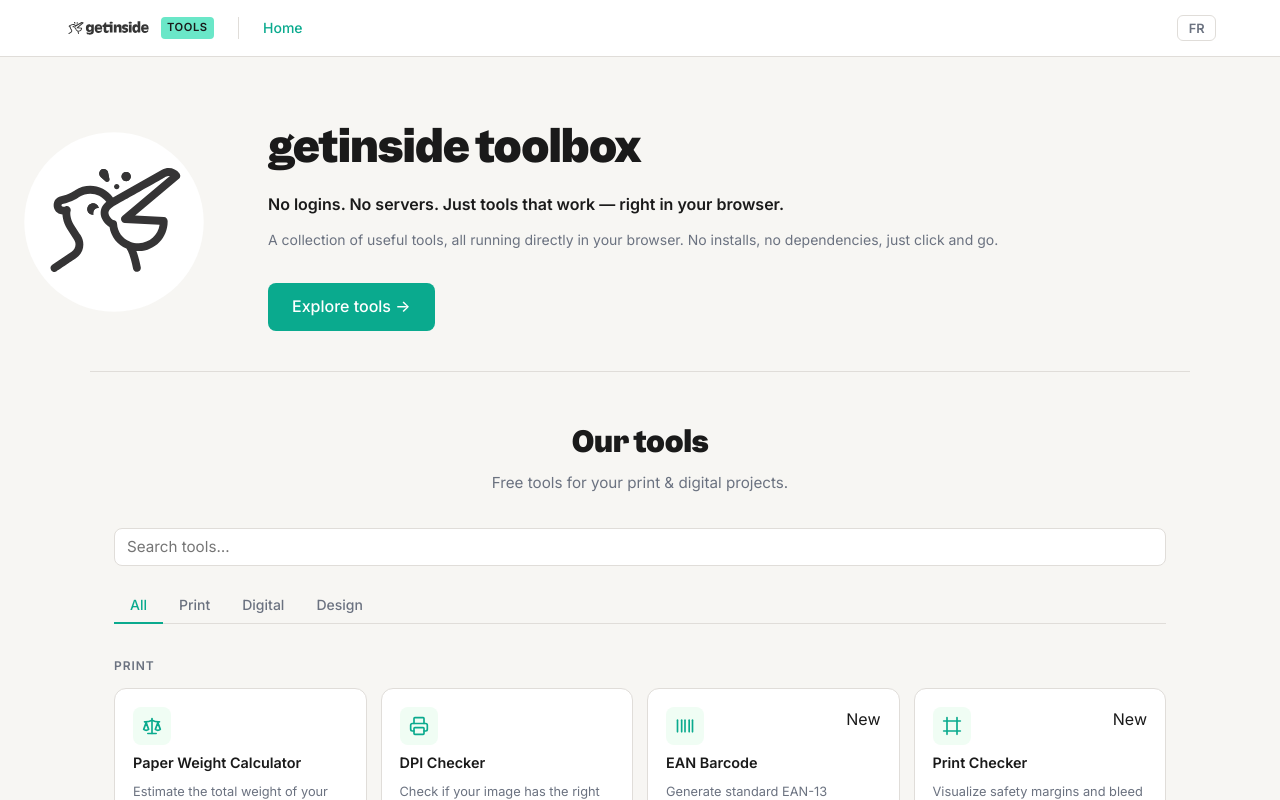
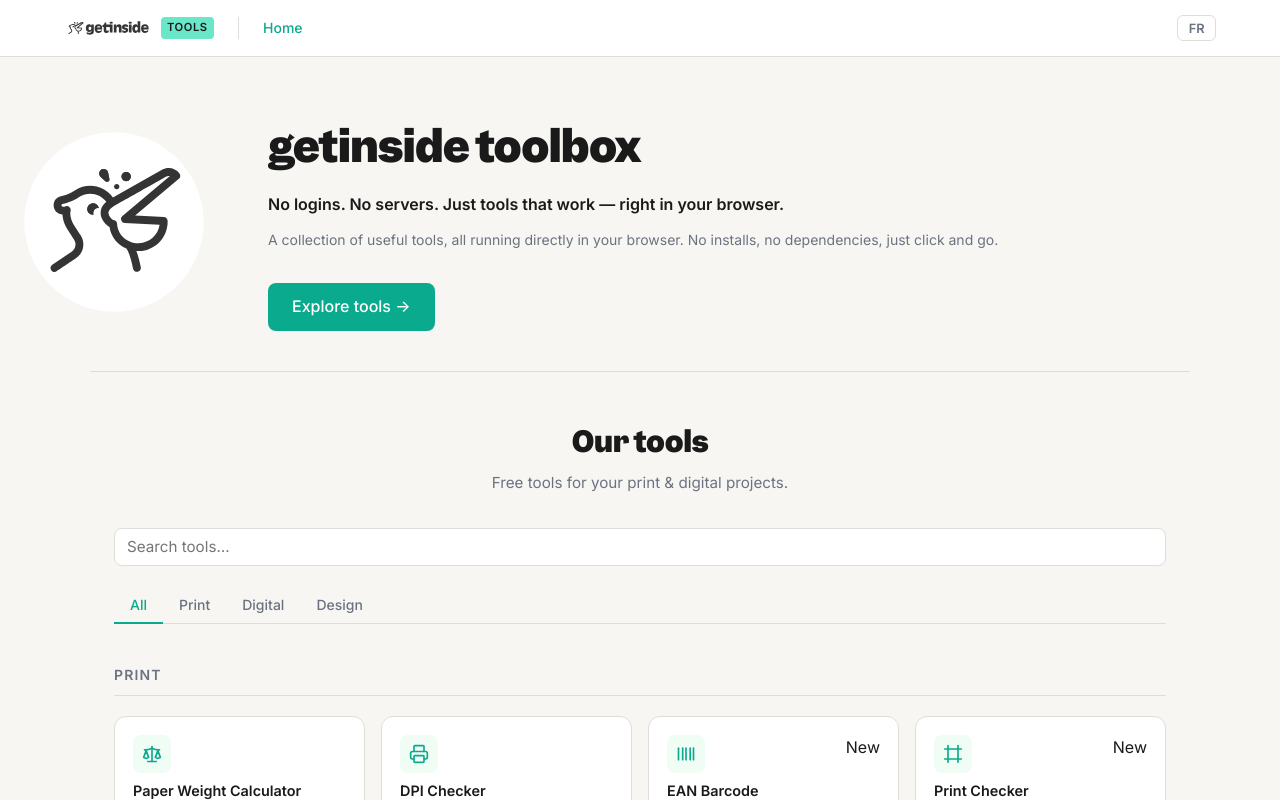
Before and after one commit to getinside-ops/tools, a Vue app: page / in a window 1280 px wide. Shown: the top 800 px of the page. Built offline with nearby package versions, Linux system fonts and the light colour scheme.

Commit message:
style: redesign browse section with category-grouped grid
Co-authored-by: Qwen-Coder <qwen-coder@alibabacloud.com>

```diff
--- a/src/views/HomeView.vue
+++ b/src/views/HomeView.vue
@@ -299,21 +299,25 @@ function setCategory(cat: string) {
 
 /* Category section header */
 .home-cat-header {
-  font-size: 0.75rem;
+  font-size: var(--gi-font-size-sm);
   font-weight: 600;
   text-transform: uppercase;
   letter-spacing: 0.08em;
   color: var(--gi-text-muted);
-  margin: 2rem 0 0.75rem;
+  margin: var(--gi-space-2xl) 0 var(--gi-space-lg);
+  padding-bottom: var(--gi-space-sm);
+  border-bottom: 1px solid var(--gi-border);
 }
 
 /* Card grid */
 .home-grid {
   display: grid;
   grid-template-columns: repeat(auto-fill, minmax(220px, 1fr));
-  gap: 0.875rem;
+  gap: var(--gi-grid-gap);
 }
-.home-grid--mt { margin-top: 1.5rem; }
+.home-grid--mt {
+  margin-top: var(--gi-space-lg);
+}
 
 /* Tool card */
 .home-card {
```
